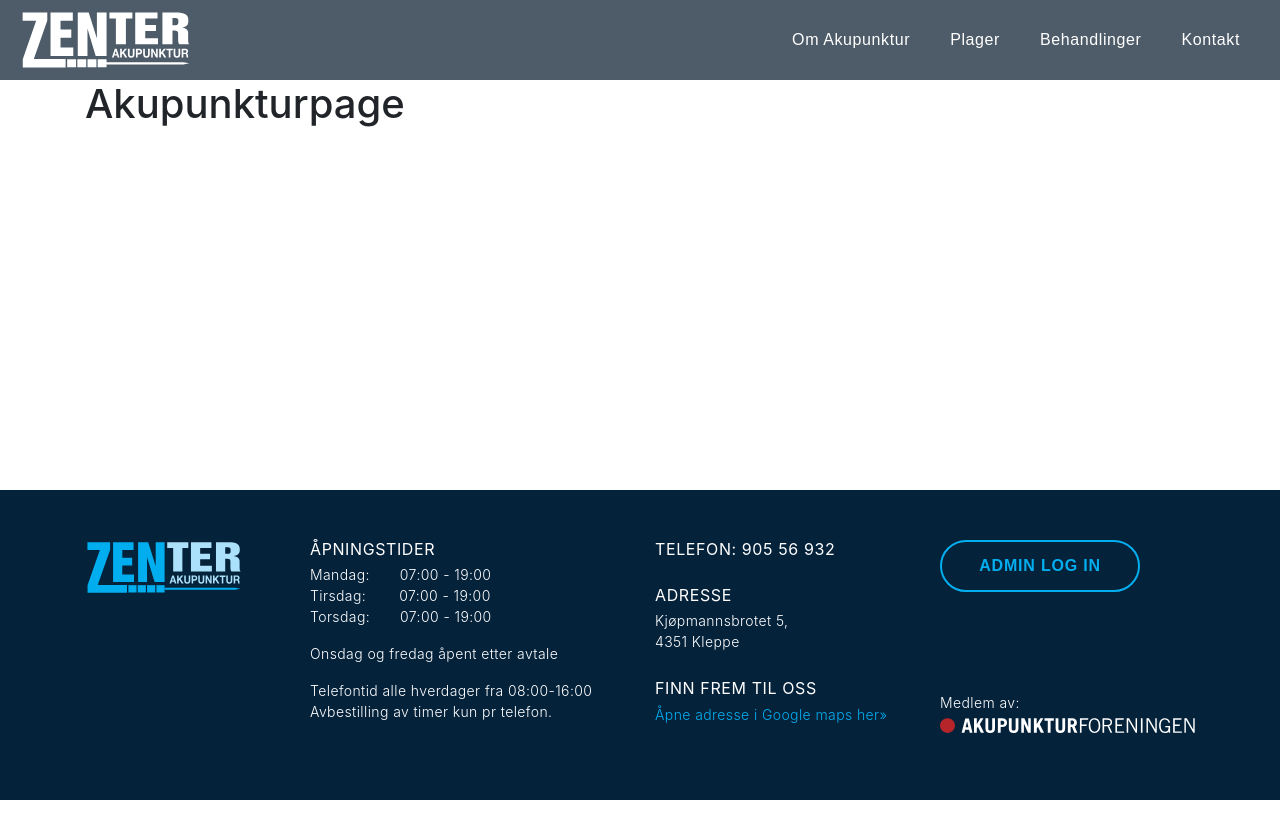
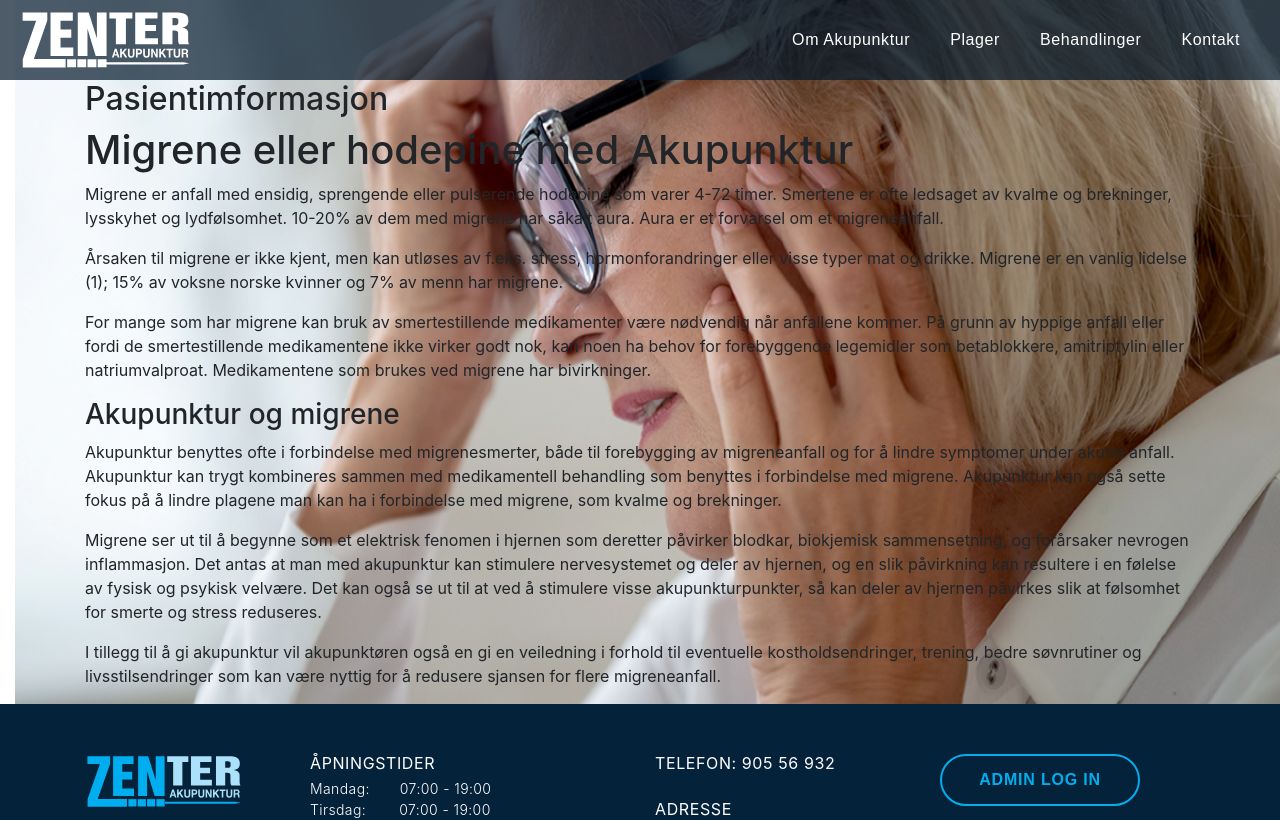
Before and after one commit to KittiVerdal/zenter, a Nuxt app: page /akupunktur in a window 1280 px wide. Shown: the top 820 px of the page. Built offline with nearby package versions, Linux system fonts and the light colour scheme; a web font is replaced by a local one.

Commit message:
Push for help

```diff
--- /dev/null
+++ b/components/article/articleTemplate.vue
@@ -0,0 +1,71 @@
+<template>
+  <b-container fluid>
+    <b-img
+      class="[ article_headerImage ]"
+      src="~/assets/images/hodepine-fullwidth.jpg"
+      fluid-grow
+      alt="Fluid-grow image"
+    ></b-img>
+    <b-container>
+      <b-row>
+        <b-col sm="12">
+          <h2>Pasientimformasjon</h2>
+          <h1>Migrene eller hodepine med Akupunktur</h1>
+          <p>
+            Migrene er anfall med ensidig, sprengende eller pulserende hodepine som varer 4-72 timer.
+            Smertene er ofte ledsaget av kvalme og brekninger, lysskyhet og lydfølsomhet.
+            10-20% av dem med migrene har såkalt aura. Aura er et forvarsel om et migreneanfall.
+          </p>
+        </b-col>
+      </b-row>
+      <b-row>
+        <b-col sm="12">
+          <p>
+            Årsaken til migrene er ikke kjent, men kan utløses av f.eks. stress, hormonforandringer
+            eller visse typer mat og drikke. Migrene er en vanlig lidelse (1); 15% av voksne norske
+            kvinner og 7% av menn har migrene.
+          </p>
+          <p>
+            For mange som har migrene kan bruk av smertestillende medikamenter være nødvendig når
+            anfallene kommer. På grunn av hyppige anfall eller fordi de smertestillende medikamentene
+            ikke virker godt nok, kan noen ha behov for forebyggende legemidler som betablokkere,
+            amitriptylin eller natriumvalproat. Medikamentene som brukes ved migrene har bivirkninger.
+          </p>
+          <h3>Akupunktur og migrene</h3>
+          <p>
+            Akupunktur benyttes ofte i forbindelse med migrenesmerter, både til forebygging av
+            migreneanfall og for å lindre symptomer under akutte anfall. Akupunktur kan trygt
+            kombineres sammen med medikamentell behandling som benyttes i forbindelse med migrene.
+            Akupunktur kan også sette fokus på å lindre plagene man kan ha i forbindelse med migrene,
+            som kvalme og brekninger.
+          </p>
+          <p>
+            Migrene ser ut til å begynne som et elektrisk fenomen i hjernen som deretter påvirker
+            blodkar, biokjemisk sammensetning, og forårsaker nevrogen inflammasjon. Det antas at
+            man med akupunktur kan stimulere nervesystemet og deler av hjernen, og en slik
+            påvirkning kan resultere i en følelse av fysisk og psykisk velvære. Det kan også se
+            ut til at ved å stimulere visse akupunktur­punkter, så kan deler av hjernen påvirkes
+            slik at følsomhet for smerte og stress reduseres.
+          </p>
+          <p>
+            I tillegg til å gi akupunktur vil akupunktøren også en gi en veiledning i forhold til
+            eventuelle kostholdsendringer, trening, bedre søvnrutiner og livsstilsendringer som kan
+            være nyttig for å redusere sjansen for flere migreneanfall.
+          </p>
+        </b-col>
+      </b-row>
+    </b-container>
+  </b-container>
+</template>
+
+
+<style lang="scss" scoped>
+.article {
+  &_headerImage {
+    height: 100vh;
+    position: fixed;
+    top: -80px;
+    z-index: -100;
+  }
+}
+</style>
--- /dev/null
+++ b/components/cards/videoCard.vue
@@ -0,0 +1 @@
+<template></template>
--- a/layouts/default.vue
+++ b/layouts/default.vue
@@ -15,7 +15,6 @@
 import TheNav from './partials/TheNav'
 import TheSlideMenu from './partials/TheSlideMenu'
 import TheFooter from './partials/TheFooter'
-
 export default {
   components: {
     TheNav,
--- a/layouts/partials/TheSlideMenu.vue
+++ b/layouts/partials/TheSlideMenu.vue
@@ -44,7 +44,7 @@ export default {}
   z-index: 1000; /* Stay on top */
   top: 0;
   left: 0;
-  background-color: pink; /* Black*/
+  background-color: pink !important; /* Black*/
   overflow-x: hidden; /* Disable horizontal scroll */
   padding-top: 60px; /* Place content 60px from the top */
   transition: 0.5s; /*0.5 second transition effect to slide in the sidenav*/
@@ -88,7 +88,7 @@ export default {}
     height: 30px;
     left: 36px;
     top: 36px;
-    color: $primary;
+    color: $primary !important;
     cursor: pointer;
   }
 }
--- a/pages/akupunktur.vue
+++ b/pages/akupunktur.vue
@@ -1,10 +1,15 @@
 <template>
-  <div class="container">
-    <h1>Akupunkturpage</h1>
+  <div>
+    <articleTemplate />
   </div>
 </template>
 <script>
+import articleTemplate from '~/components/article/articleTemplate'
 export default {
+  components: {
+    articleTemplate
+  },
+
   head() {
     return {
       title: 'Zenter Akupunkturklinikk Klepp | Akupunktur historie',
--- a/pages/behandlinger.vue
+++ b/pages/behandlinger.vue
@@ -1,9 +1,7 @@
 <template>
   <div>
     <parentHeader>
-      <template v-slot:category
-        >Pasientoversikt over ulike behandlinger</template
-      >
+      <template v-slot:category>Pasientoversikt over ulike behandlinger</template>
       <template v-slot:headline>
         Behandlingsmeny
         <br />
@@ -17,13 +15,19 @@
         velkommen til en uforpliktende samtale hos oss.
       </template>
     </parentHeader>
+    <b-container class="[ cards--marginTop ]">
+      <imageCard />
+    </b-container>
   </div>
 </template>
 
 <script>
+import imageCard from '~/components/cards/imageCard'
 import parentHeader from '~/components/headers/parentHeader'
+
 export default {
   components: {
+    imageCard,
     parentHeader
   },
   head() {
--- a/pages/index.vue
+++ b/pages/index.vue
@@ -3,15 +3,24 @@
     <videoHeader />
     <div class="container">
       <h1>INDEXpage</h1>
+      <b-container>
+        <b-row>
+          <b-col md="6">
+            <videoCard />
+          </b-col>
+        </b-row>
+      </b-container>
     </div>
   </div>
 </template>
 <script>
 import videoHeader from '~/components/videos/videoHeader'
+import videoCard from '~/components/cards/videoCard'
 
 export default {
   components: {
-    videoHeader
+    videoHeader,
+    videoCard
   },
 
   head() {
--- a/pages/plager.vue
+++ b/pages/plager.vue
@@ -25,8 +25,15 @@
 <script>
 import imageCard from '~/components/cards/imageCard'
 import parentHeader from '~/components/headers/parentHeader'
+import { articleCards } from '../constants/injuryCards'
 
 export default {
+  data: function() {
+    return {
+      articleCards
+    }
+  },
+
   components: {
     imageCard,
     parentHeader
```
Also changed, not shown: assets/images/hodepine-fullwidth.jpg (added).
